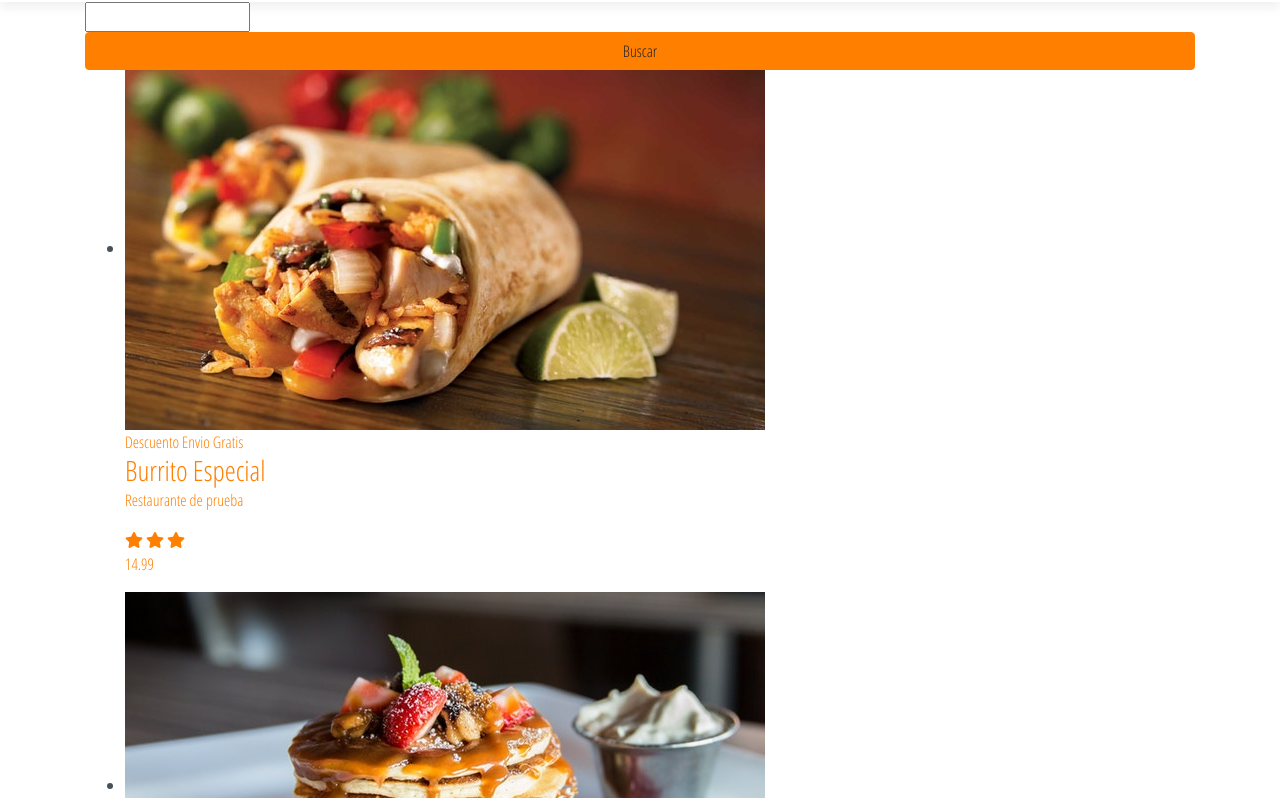
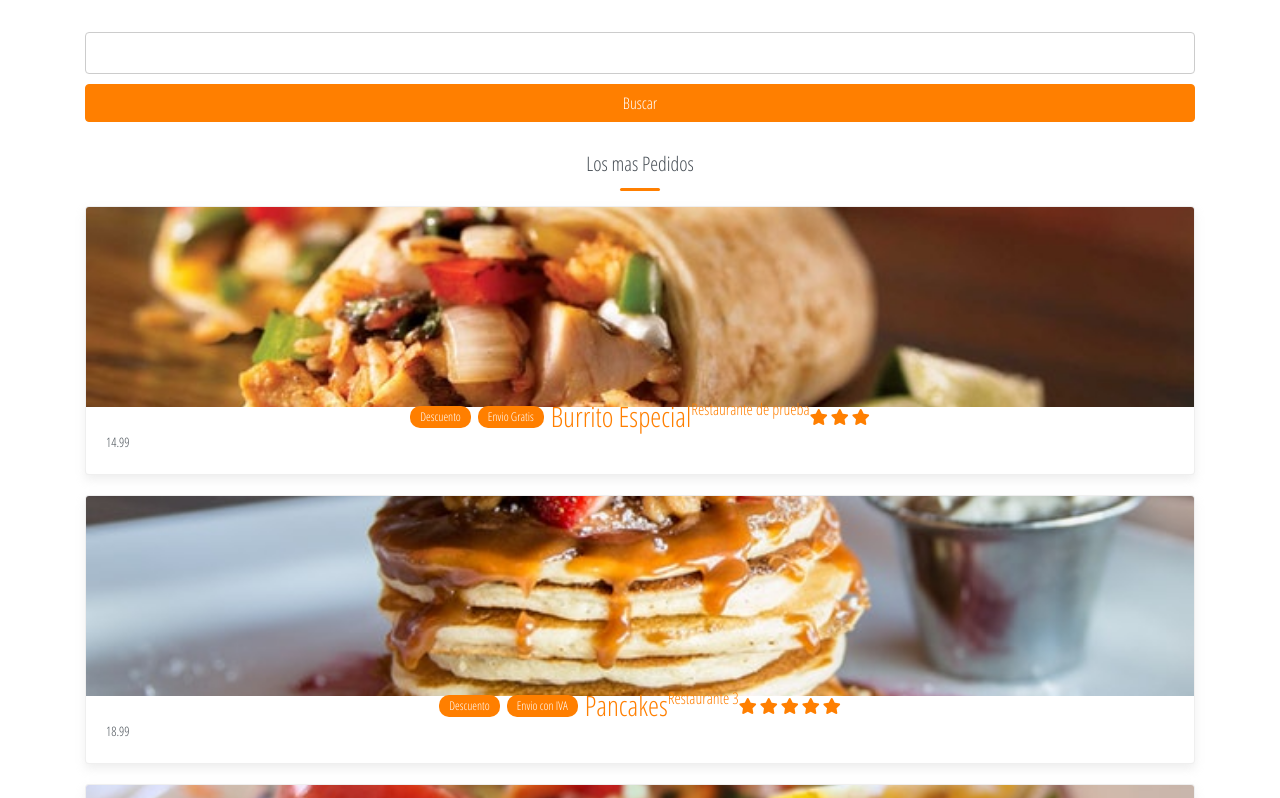
Before and after one commit to JavierS1992/Project-Crehana, a plain HTML site: page index.html in a window 1280 px wide. Shown: the part 150-948 px from the top of the page. Drawn offline with nearby package versions, Linux system fonts and the light colour scheme.

Commit message:
Finalizar seccion de productos

```diff
--- a/index.html
+++ b/index.html
@@ -71,7 +71,8 @@
 					<button type="button" class="btn btn-primary btn-block">Buscar</button>
 				</form>
 			</div>
-			<div class="products-list-container">
+			<div class="product-list-container">
+				<h2 class="section-title">Los mas Pedidos</h2>
 				<ul>
 					<li>
 						<a href="">
@@ -216,6 +217,12 @@
 						</a>
 					</li>
 				</ul>
+				<div class="pt-4 pb-5 text-center">
+					<a href="#" class="btn btn-block btn-link">
+						<span class="d-block mb-2">Mas Productos</span>
+						<i class="fas fa-arrow"></i>
+					</a>
+				</div>
 			</div>
 		</div>
 	</main>
--- a/sass/main.scss
+++ b/sass/main.scss
@@ -15,9 +15,34 @@ img{
 	max-width: 100%;
 }
 
-a{
+a, .btn-link{
 	&:hover{
 		text-decoration: none;
+	}
+}
+
+.btn.btn-primary{
+	font-weight: 500;
+	color: #fff;
+}
+
+.section-title{
+	font-size: 20px;
+	text-align: center;
+	padding: 15px 0 30px;
+	position: relative;
+
+	&::after{
+		content: '';
+		position: absolute;
+		display: block;
+		width: 40px;
+		height: 3px;
+		background: $primary;
+		bottom: 15px;
+		left: 50%;
+		transform:  translateX(-50%);
+		border-radius: 4px;
 	}
 }
 
@@ -26,6 +51,11 @@ header{
 	background: #fff;
 	padding: 10px 0;
 	box-shadow: 0px 5px 10px rgba(204,204,204,0.31);
+	position: fixed;
+	top: 0;
+	left: 0;
+	width: 100;
+	z-index: 10;
 	h1{
 		font-size: 24px;
 		font-weight: 600;
@@ -72,3 +102,112 @@ header{
 		}
 	}
 }
+
+// Seccion MAIN
+.main{
+	padding-top: 80px;
+}
+
+.search-container{
+	padding-top: 30px;
+	input{
+		display: block;
+		width: 100%;
+		margin-bottom: 10px;
+		border: 1px solid #ccc;
+		padding: 8px 10px;
+		border-radius: 4px;
+	}
+}
+
+.product-list-container{
+	padding-top: 15px;
+	ul{
+		padding: 0;
+		margin:0;
+		list-style: none;
+		li{
+			border: 1px solid rgba(204,204,204,0.31);
+			box-shadow: 0px 5px 10px rgba(204,204,204,0.31);
+			background: #fff;
+			margin-bottom: 20px;
+			border-radius: 4px;
+			overflow: hidden;
+
+			.product-image{
+				img{
+					width: 100%;
+					height: 200px;
+					object-fit: cover;
+					object-position: center;
+				}
+			}
+			.product-info{
+				padding: 20px;
+				display: flex;
+				justify-content: space-between;
+				align-items: center;
+				position: relative;
+
+				.tags{
+					display: flex;
+					align-items: center;
+					justify-content: center;
+					position: absolute;
+					top: -10px;
+					left: 50%;
+					transform: translateX(-50%);
+					width: 100%;
+					span{
+						display: block;
+						background: $primary;
+						color: #fff;
+						border-radius: 10px;
+						margin-right: 7px;
+						font-size: 12px;
+						padding: 2px 10px;
+						font-weight: 500;
+
+						&:last-child{
+							margin-right: 0;
+						}
+					}
+				}
+
+				.produc-name{
+					font-weight: 300;
+					font-size: 20px;
+					color: $black2;
+				}
+
+				.restaurante{
+					margin-bottom: 10px;
+					font-size: 11px;
+					color: #807e7e;
+					font-weight: 600;
+				}
+
+				.stars{
+					margin-top: 5px;
+
+					i{
+						font-size: 13px;
+						color: yellow;
+					}
+				}
+
+				.product-price{
+					font-size: 18px;
+					margin: 0;
+					font-weight: 300;
+					color: $black2;
+
+					span{
+						font-size: 13px;
+						margin-right: 3px;
+					}
+				}
+			}
+		}
+	}
+}
```
Also changed, not shown: css/main.css.
